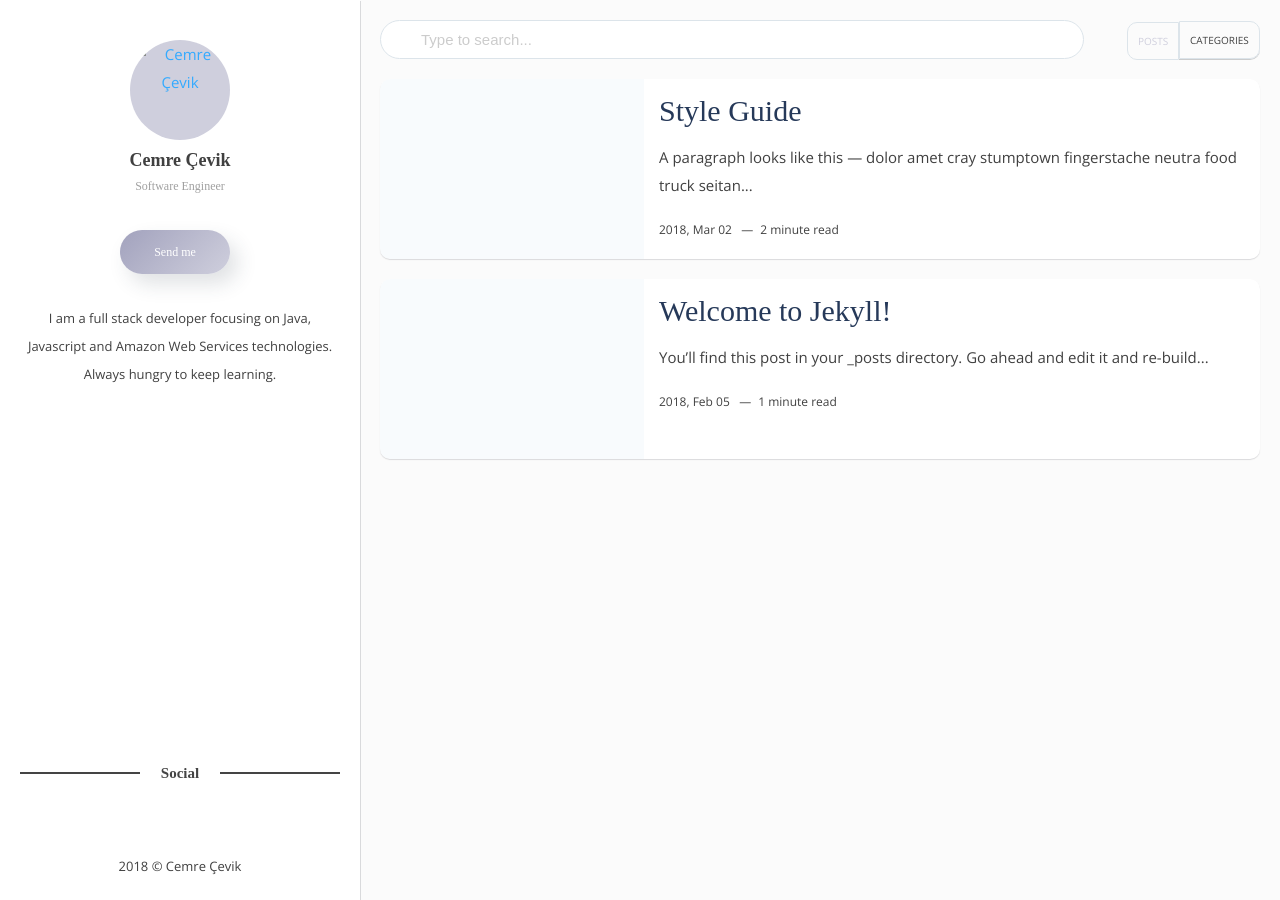
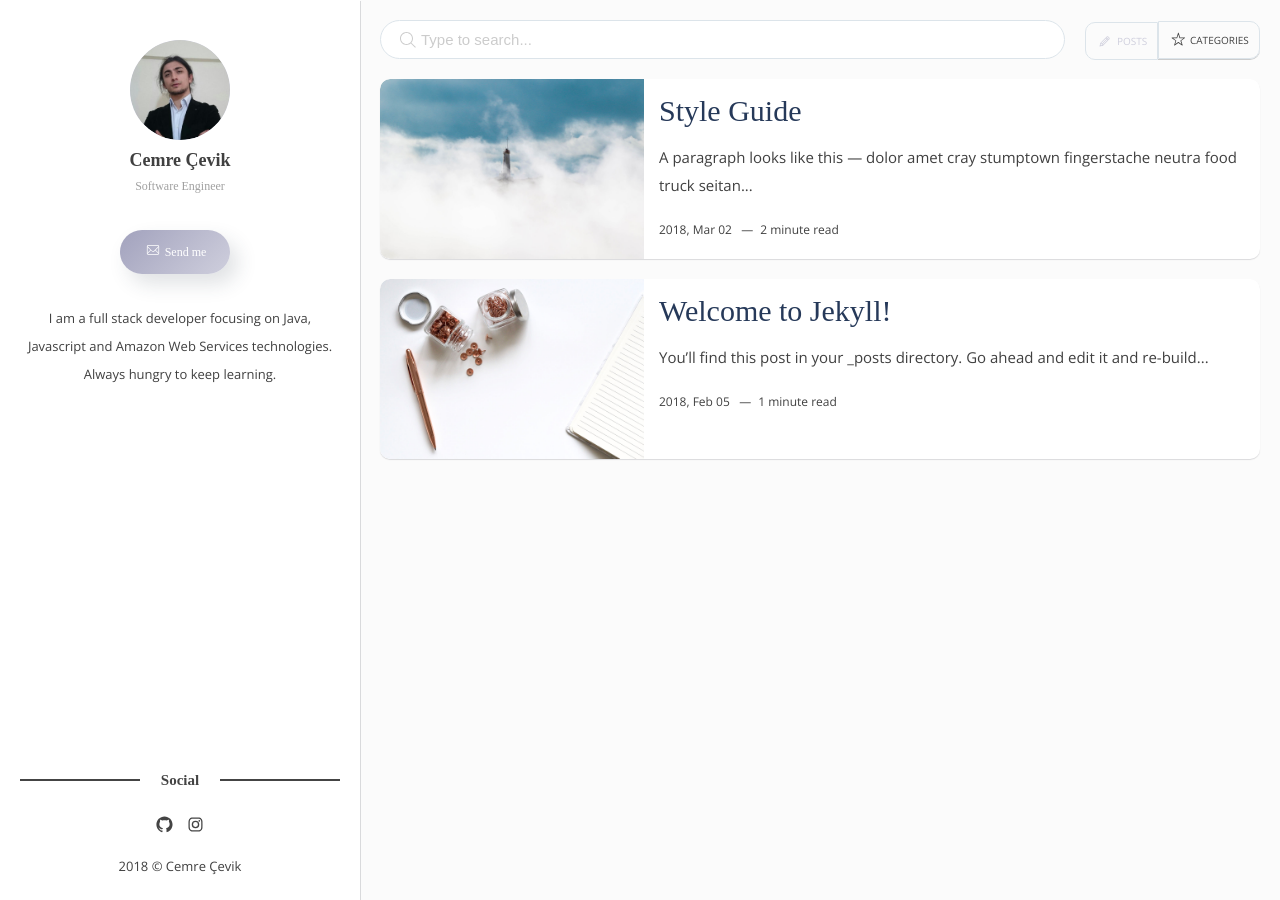
Before and after one commit to nolines/cemrecevik, a Jekyll site: the page built from index.html, in a window 1280 px wide. Built offline with Jekyll 4.4.1, drawn with Linux system fonts in a browser that asks for light colours; nearby versions of some CDN libraries; some web fonts are replaced; library files that are not in the unit come from our copies; the list of posts is cut into pages by our own code; comment, search, counter and statistics services are not loaded.

Commit message:
personalized content

```diff
--- a/_config.yml
+++ b/_config.yml
@@ -1,7 +1,7 @@
 title: Cemre Cevik
 description: Basic portfolio page made with jekyll
-baseurl: "cemrecevik" # the subpath of your site, e.g. /blog
-url: "http://nolines.github.io/cemrecevik" # the base hostname & protocol for your site, e.g. http://example.com
+baseurl: "/cemrecevik" # the subpath of your site, e.g. /blog
+url: "http://nolines.github.io/" # the base hostname & protocol for your site, e.g. http://example.com
 
 # Author
 author-name:    Cemre Çevik
```
